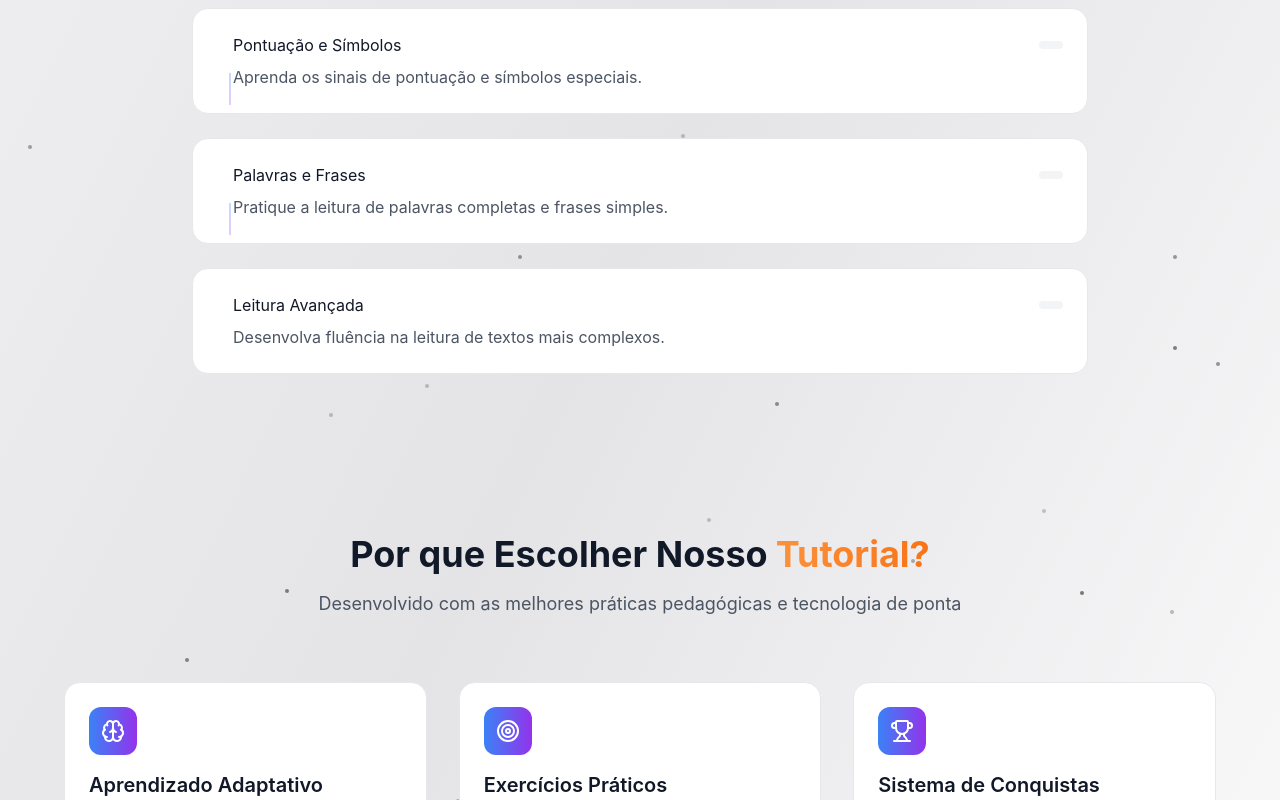
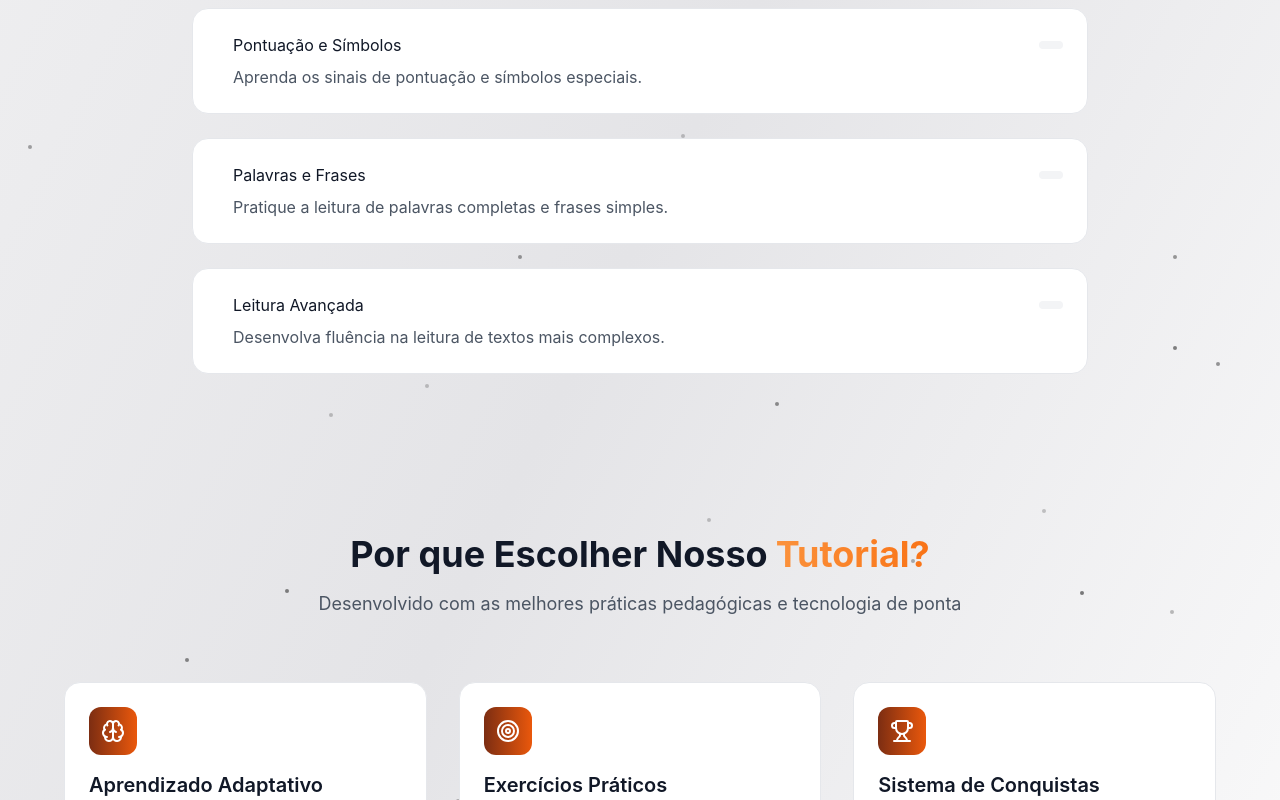
Before and after one commit to MasterMinado/TCC-PROJETO-SITE, a React (Vite) app: page /tutorial in a window 1280 px wide. Shown: the part 1040-1840 px from the top of the page. Built offline with nearby package versions, Linux system fonts and the light colour scheme.

Commit message:
Mudanças Básicas

```diff
--- a/src/components/ProdutoSection.jsx
+++ b/src/components/ProdutoSection.jsx
@@ -18,7 +18,7 @@ const componentes = [
     nome: "Módulo de Reconhecimento de Voz com Microfone VR3",
     preco: "R$ 227,00",
     descricao:
-      "interpretar comandos de voz e acionar automaticamente os mecanismos do protótipo, proporcionando uma experiência de usuário mais intuitiva e acessível.",
+      "Interpretar comandos de voz e acionar automaticamente os mecanismos do protótipo, proporcionando uma experiência de usuário mais intuitiva e acessível.",
     imagem: "/images/microfone.png",
   },
   {
--- a/src/components/TutorialFeatures.jsx
+++ b/src/components/TutorialFeatures.jsx
@@ -65,7 +65,7 @@ export function TutorialFeatures() {
               }`}
             >
               <div className="mb-4">
-                <div className="w-12 h-12 rounded-xl bg-gradient-to-r from-blue-500 to-purple-600 flex items-center justify-center mb-4">
+                <div className="w-12 h-12 rounded-xl bg-gradient-to-r from-orange-900 to-orange-600 flex items-center justify-center mb-4">
                   <feature.icon className="w-6 h-6 text-white" />
                 </div>
                 <h3 className={`text-xl font-semibold mb-2 ${isDark ? "text-white" : "text-gray-900"}`}>
--- a/src/components/TutorialSteps.jsx
+++ b/src/components/TutorialSteps.jsx
@@ -64,10 +64,6 @@ export function TutorialSteps() {
                 </div>
               </div>
 
-              {/* Progress Line */}
-              {index < steps.length - 1 && (
-                <div className="absolute left-9 top-16 w-0.5 h-8 bg-gradient-to-b from-blue-500 to-purple-500 opacity-30"></div>
-              )}
             </div>
           ))}
         </div>
```
